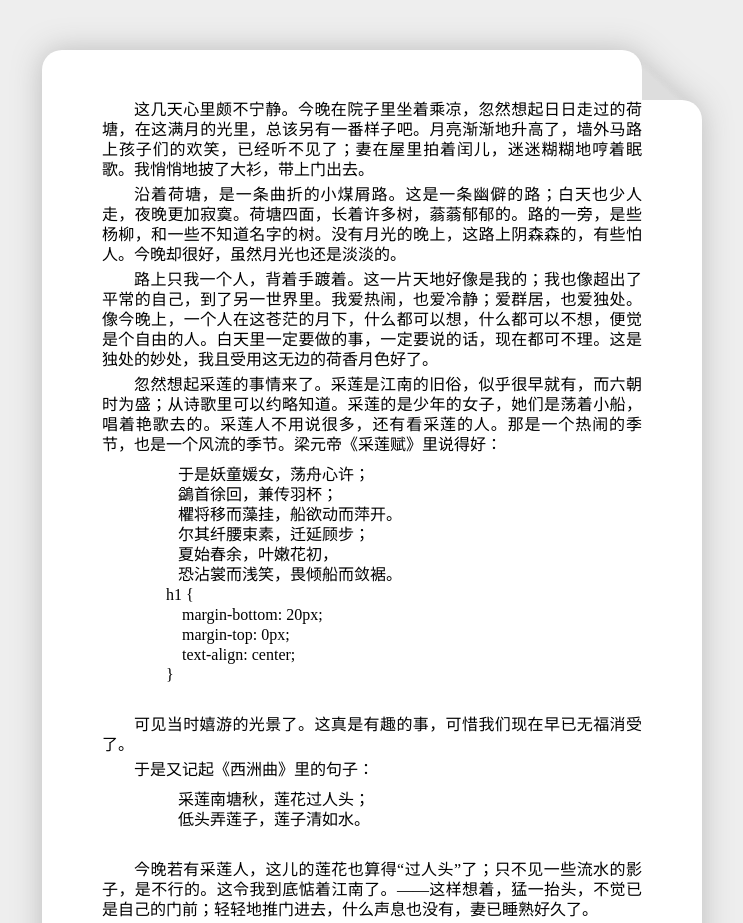
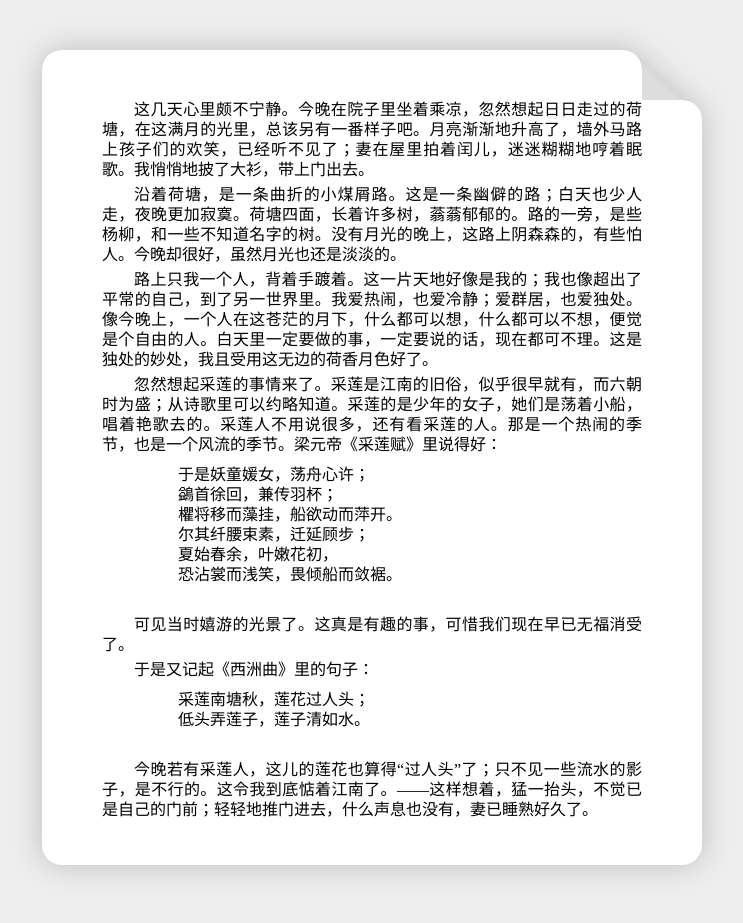
Before and after one commit to leixiaorong/note-style-clump, a plain HTML site: page page-corner-roll-up/index.html in a window 1280 px wide. Shown: the top 923 px of the page, without its empty margins (298-1041 px from the left). Drawn offline with Linux system fonts and the light colour scheme.

Commit message:
modified: page-corner-roll-up

```diff
--- a/page-corner-roll-up/index.html
+++ b/page-corner-roll-up/index.html
@@ -29,11 +29,6 @@
                    尔其纤腰束素，迁延顾步；
                    夏始春余，叶嫩花初，
                    恐沾裳而浅笑，畏倾船而敛裾。
-                h1 {
-                    margin-bottom: 20px;
-                    margin-top: 0px;
-                    text-align: center;
-                }
                </pre>
                 <p>
                     可见当时嬉游的光景了。这真是有趣的事，可惜我们现在早已无福消受了。
```
